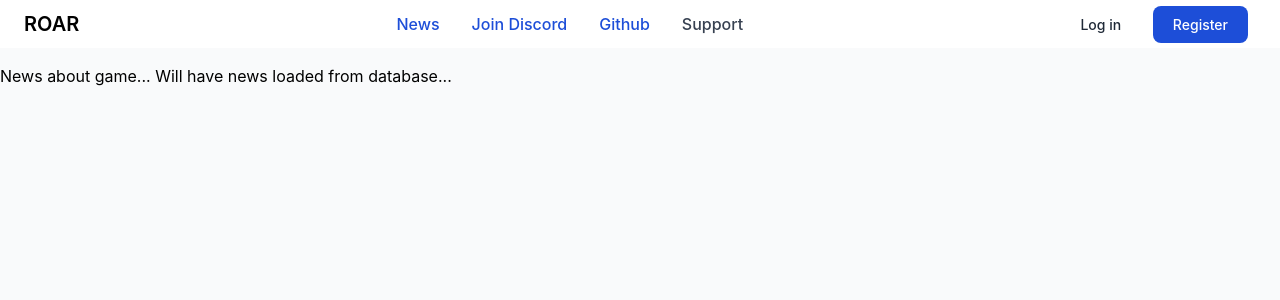
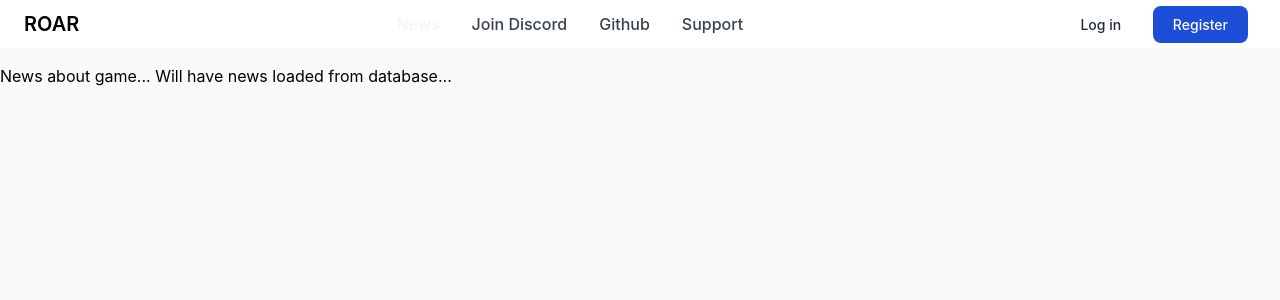
Before and after one commit to tomaszbawor/Roar, a Nuxt app: page /news in a window 1280 px wide. Shown: the top 300 px of the page. Built offline with nearby package versions, Linux system fonts and the light colour scheme.

Commit message:
Make active links

```diff
--- a/components/layout/NavBar.vue
+++ b/components/layout/NavBar.vue
@@ -54,8 +54,9 @@ const logout = async () => {
 
             <li>
               <nuxt-link
+                :active-class="$style.activeLink"
+                :class="$style.link"
                 aria-current="page"
-                class="block py-2 pr-4 pl-3 text-white rounded bg-primary-700 lg:bg-transparent lg:text-primary-700 lg:p-0 dark:text-white"
                 href="/news"
               >
                 News
@@ -64,8 +65,9 @@ const logout = async () => {
 
             <li>
               <nuxt-link
+                :active-class="$style.activeLink"
+                :class="$style.link"
                 aria-current="page"
-                class="block py-2 pr-4 pl-3 text-white rounded bg-primary-700 lg:bg-transparent lg:text-primary-700 lg:p-0 dark:text-white"
                 href="https://discord.gg/Axbxy3um"
               >
                 Join Discord
@@ -75,8 +77,9 @@ const logout = async () => {
 
             <li>
               <nuxt-link
+                :active-class="$style.activeLink"
+                :class="$style.link"
                 aria-current="page"
-                class="block py-2 pr-4 pl-3 text-white rounded bg-primary-700 lg:bg-transparent lg:text-primary-700 lg:p-0 dark:text-white"
                 href="https://github.com/tomaszbawor/Roar"
               >
                 Github
@@ -85,7 +88,8 @@ const logout = async () => {
 
             <li>
               <nuxt-link
-                class="block py-2 pr-4 pl-3 text-gray-700 border-b border-gray-100 hover:bg-gray-50 lg:hover:bg-transparent lg:border-0 lg:hover:text-primary-700 lg:p-0 dark:text-gray-400 lg:dark:hover:text-white dark:hover:bg-gray-700 dark:hover:text-white lg:dark:hover:bg-transparent dark:border-gray-700"
+                :active-class="$style.activeLink"
+                :class="$style.link"
                 href="/support"
               >Support
               </nuxt-link
@@ -97,3 +101,13 @@ const logout = async () => {
     </nav>
   </header>
 </template>
+
+<style module>
+.link {
+  @apply block py-2 pr-4 pl-3 text-gray-700 border-b border-gray-100 hover:bg-gray-50 lg:hover:bg-transparent lg:border-0 lg:hover:text-primary-700 lg:p-0 dark:text-gray-400 lg:dark:hover:text-white dark:hover:bg-gray-700 dark:hover:text-white lg:dark:hover:bg-transparent dark:border-gray-700
+}
+
+.activeLink {
+  @apply text-gray-100
+}
+</style>
--- a/components/layout/UserNavBar.vue
+++ b/components/layout/UserNavBar.vue
@@ -2,7 +2,6 @@
 import { IUser } from "~/types/IUser";
 
 const user = useState<IUser>("user");
-
 const isAdmin: boolean = user && user.value && user.value.role === "ADMIN";
 
 </script>
@@ -23,8 +22,9 @@ const isAdmin: boolean = user && user.value && user.value.role === "ADMIN";
 
             <li>
               <nuxt-link
+                :active-class="$style.activeLink"
+                :class="$style.link"
                 aria-current="page"
-                class="block py-2 pr-4 pl-3 text-white rounded bg-primary-700 lg:bg-transparent lg:text-primary-700 lg:p-0 dark:text-white"
                 href="/character"
               >
                 Character
@@ -33,8 +33,9 @@ const isAdmin: boolean = user && user.value && user.value.role === "ADMIN";
 
             <li>
               <nuxt-link
+                :active-class="$style.activeLink"
+                :class="$style.link"
                 aria-current="page"
-                class="block py-2 pr-4 pl-3 text-white rounded bg-primary-700 lg:bg-transparent lg:text-primary-700 lg:p-0 dark:text-white"
                 href="/training"
               >
                 Train
@@ -43,8 +44,9 @@ const isAdmin: boolean = user && user.value && user.value.role === "ADMIN";
 
             <li>
               <nuxt-link
+                :active-class="$style.activeLink"
+                :class="$style.link"
                 aria-current="page"
-                class="block py-2 pr-4 pl-3 text-white rounded bg-primary-700 lg:bg-transparent lg:text-primary-700 lg:p-0 dark:text-white"
                 href="/arena"
               >
                 Arena
@@ -54,7 +56,8 @@ const isAdmin: boolean = user && user.value && user.value.role === "ADMIN";
 
             <li v-if="isAdmin">
               <nuxt-link
-                class="block py-2 pr-4 pl-3 text-gray-700 border-b border-gray-100 hover:bg-gray-50 lg:hover:bg-transparent lg:border-0 lg:hover:text-primary-700 lg:p-0 dark:text-gray-400 lg:dark:hover:text-white dark:hover:bg-gray-700 dark:hover:text-white lg:dark:hover:bg-transparent dark:border-gray-700"
+                :active-class="$style.activeLink"
+                :class="$style.link"
                 href="/admin"
               >Admin
               </nuxt-link
@@ -66,3 +69,14 @@ const isAdmin: boolean = user && user.value && user.value.role === "ADMIN";
     </nav>
   </header>
 </template>
+
+<style module>
+.link {
+  @apply block py-2 pr-4 pl-3 text-gray-700 border-b border-gray-100 hover:bg-gray-50 lg:hover:bg-transparent lg:border-0 lg:hover:text-primary-700 lg:p-0 dark:text-gray-400 lg:dark:hover:text-white dark:hover:bg-gray-700 dark:hover:text-white lg:dark:hover:bg-transparent dark:border-gray-700
+}
+
+.activeLink {
+  @apply text-gray-100
+}
+
+</style>
--- a/pages/arena/index.vue
+++ b/pages/arena/index.vue
@@ -30,7 +30,10 @@ const arenaCharacters = await useFetch<Array<AICharacter>>("/api/arena", {
   method: "GET"
 });
 
-arenaCharacters.data.value
+const attack = async (opponentName: string) => {
+  // TODO: Create Battle with AI
+  console.log("Attacking:", opponentName);
+};
 
 </script>
 <template>
@@ -40,10 +43,11 @@ arenaCharacters.data.value
         <n-page-header>Arena Page</n-page-header>
 
         <div v-for="oponent in arenaCharacters.data.value">
-          <div>{{ oponent }}</div>
+          <div>
+            <span class="pr-4">{{ oponent.name }}</span>
+            <n-button @click="attack(oponent.name)">Attack</n-button>
+          </div>
         </div>
-
-
       </n-card>
     </div>
     <div class="w-1/3">
```
Also changed, not shown: 1 other file (tests, documents, lock files or other folders).
